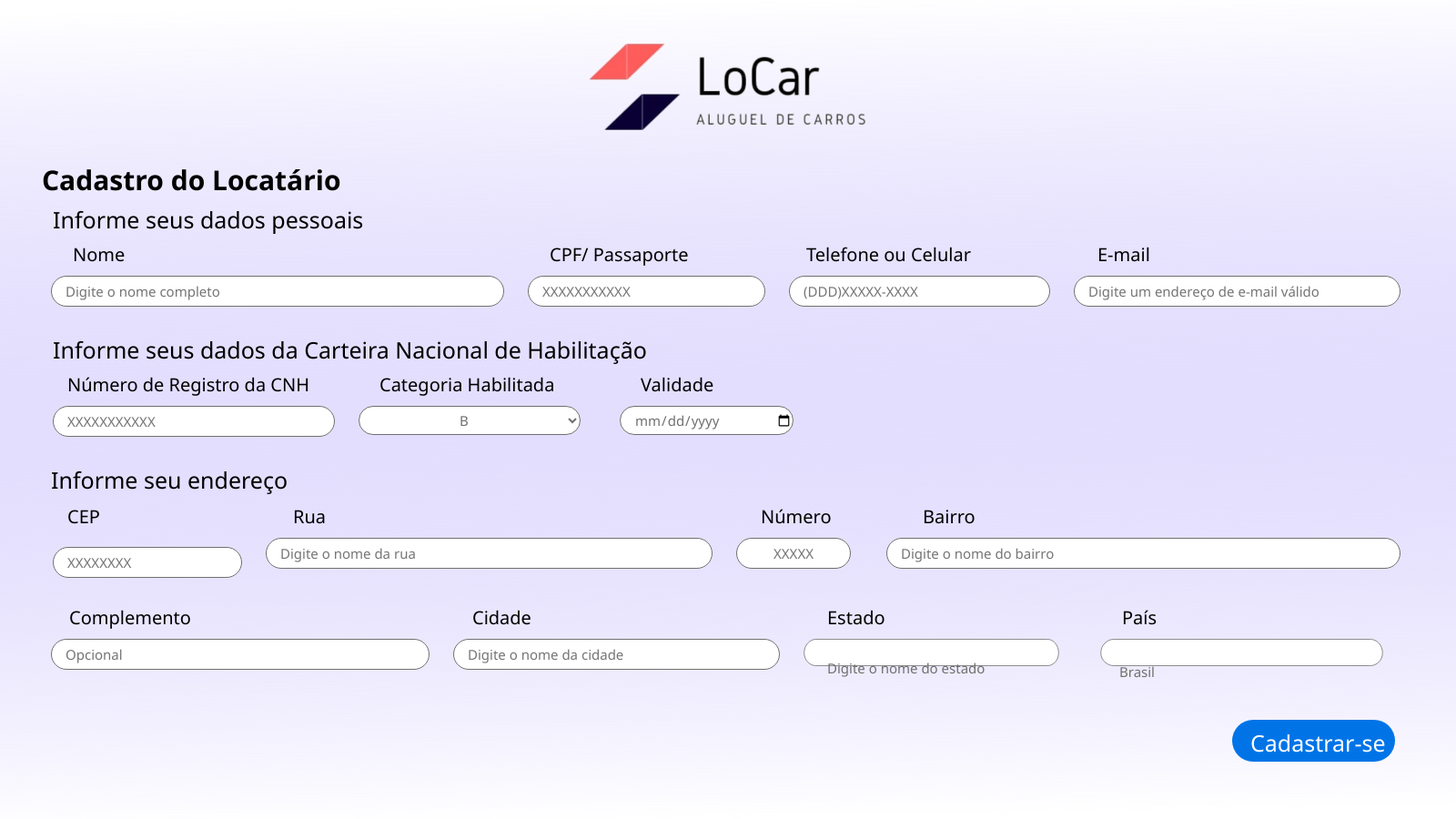
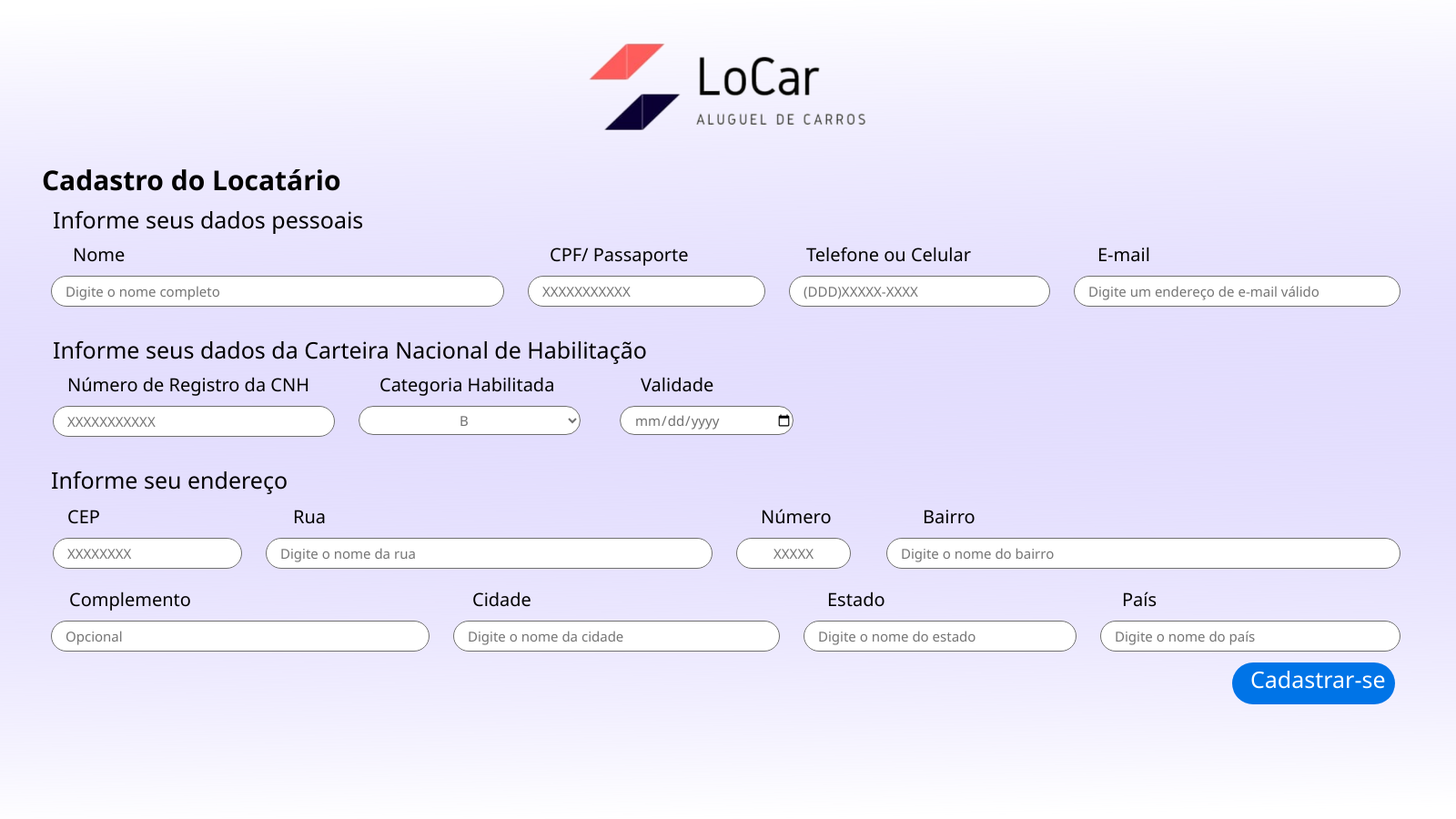
Before and after one commit to vmarianoc/LoCar, a PHP site: page /web1920Cadastro.html in a window 1600 px wide. Shown: the whole page at 91% size. Run offline with PHP 8.4, Linux system fonts and the light colour scheme.

Commit message:
alterações no front-end datela de cadastro

```diff
--- a/web1920Cadastro/web1920Cadastro.css
+++ b/web1920Cadastro/web1920Cadastro.css
@@ -45,40 +45,10 @@
       overflow-x: auto;
       overflow-y: auto;
       background-color: rgba(255, 255, 255, 1);
-      width: 1600.00px;
-    height: 900.00px;
+      width: auto;
+    height: auto;
     left: 0px;
     top: 0px;
-
-}
-.web1920Cadastro .caminho8 {
-    position: absolute;
-      box-sizing: border-box;
-      -ms-transform: rotate(0.00deg);
-    -webkit-transform: rotate(0.00deg);
-    transform: rotate(0.00deg);
-    -ms-transform-origin: center;
-    -webkit-transform-origin: center;
-    transform-origin: center;
-      opacity: 1;
-      cursor: default;
-      margin-top: 0.00px;
-      margin-right: 0.00px;
-      margin-bottom: 0.00px;
-      margin-left: 0.00px;
-      padding-top: 0.00px;
-      padding-right: 0.00px;
-      padding-bottom: 0.00px;
-      padding-left: 0.00px;
-      fill: rgba(255, 255, 255, 1);
-      stroke: rgba(112, 112, 112, 1);
-          stroke-width: 1.00px;
-          stroke-linecap: butt;
-      box-shadow: none;
-      width: 281.00px;
-    height: 30.00px;
-    left: 883.00px;
-    top: 702.00px;
 
 }
 
@@ -1027,7 +997,7 @@
       width: 189.00px;
     height: 30.00px;
     left: 58.00px;
-    top: 601.00px;
+    top: 591.00px;
 }
 
 .web1920Cadastro .cep {
@@ -1355,7 +1325,7 @@ top: 591.00px;
   width: 397.00px;
   height: 30.00px;
   left: 56.00px;
-  top: 702.00px;
+  top: 682.00px;
 
   position: absolute;
     box-sizing: content-box;
@@ -1416,7 +1386,7 @@ top: 591.00px;
       width: 126.00px;
     height: 27.00px;
     left: 76.00px;
-    top: 664.00px;
+    top: 644.00px;
 
 }
 
@@ -1466,7 +1436,7 @@ top: 591.00px;
   width: 340.00px;
   height: 30.00px;
   left: 498.00px;
-  top: 702.00px;
+  top: 682.00px;
 }
 
 .web1920Cadastro .cidade {
@@ -1505,31 +1475,39 @@ top: 591.00px;
       width: 61.00px;
     height: 27.00px;
     left: 519.00px;
-    top: 664.00px;
+    top: 644.00px;
 
 }
 
 .web1920Cadastro .digiteONomeDoEstado {
-    position: absolute;
-      box-sizing: content-box;
-      -ms-transform: rotate(0.00deg);
-    -webkit-transform: rotate(0.00deg);
-    transform: rotate(0.00deg);
-    -ms-transform-origin: center;
-    -webkit-transform-origin: center;
-    transform-origin: center;
-      opacity: 1;
-      cursor: default;
-      margin-top: 0.00px;
-      margin-right: 0.00px;
-      margin-bottom: 0.00px;
-      margin-left: 0.00px;
-      padding-top: 0.00px;
-      padding-right: 0.00px;
-      padding-bottom: 0.00px;
-      padding-left: 0.00px;
-      background-color: rgba(255, 255, 255, 0);
-      text-align: left;
+  background-color: rgba(255, 255, 255, 1);
+  border-bottom-color: rgba(112, 112, 112, 1);
+  border-bottom-style: solid;
+  border-bottom-width: 1.00px;
+  border-left-color: rgba(112, 112, 112, 1);
+  border-left-style: solid;
+  border-left-width: 1.00px;
+  border-right-color: rgba(112, 112, 112, 1);
+  border-right-style: solid;
+  border-right-width: 1.00px;
+  border-top-color: rgba(112, 112, 112, 1);
+  border-top-style: solid;
+  border-top-width: 1.00px;
+  border-top-left-radius: 25.00px;
+  border-top-right-radius: 25.00px;
+  border-bottom-left-radius: 25.00px;
+  border-bottom-right-radius: 25.00px;
+  box-shadow: none;
+
+  position: absolute;
+    box-sizing: content-box;
+  -ms-transform-origin: center;
+  -webkit-transform-origin: center;
+  transform-origin: center;
+    opacity: 1;
+    cursor: default;
+    text-align: left;
+    padding-inline-start: 15px;
     letter-spacing: 0.00px;
     color: rgba(112, 112, 112, 1);
     -webkit-text-stroke: 1.00px rgba(0, 0, 0, 0);
@@ -1538,15 +1516,15 @@ top: 591.00px;
   font-style: normal;
     font-family: 'Segoe UI', Arial;
     text-decoration: none;
-      box-shadow: none;
-      overflow-x: unset;
-      overflow-y: unset;
-      white-space: pre;
-      width: 165.00px;
-    height: 20.00px;
-    left: 909.00px;
-    top: 723.00px;
-
+    overflow-x: unset;
+    overflow-y: unset;
+    white-space: pre;
+
+
+  width: 281.00px;
+  height: 30.00px;
+  left: 883.00px;
+  top: 682.00px;
 }
 
 .web1920Cadastro .estado {
@@ -1585,7 +1563,7 @@ top: 591.00px;
       width: 59.00px;
     height: 27.00px;
     left: 909.00px;
-    top: 664.00px;
+    top: 644.00px;
 
 }
 
@@ -1625,79 +1603,56 @@ top: 591.00px;
       width: 34.00px;
     height: 27.00px;
     left: 1233.00px;
-    top: 664.00px;
-
-}
-
-.web1920Cadastro .caminho7 {
-    position: absolute;
-      box-sizing: border-box;
-      -ms-transform: rotate(0.00deg);
-    -webkit-transform: rotate(0.00deg);
-    transform: rotate(0.00deg);
-    -ms-transform-origin: center;
-    -webkit-transform-origin: center;
-    transform-origin: center;
-      opacity: 1;
-      cursor: default;
-      margin-top: 0.00px;
-      margin-right: 0.00px;
-      margin-bottom: 0.00px;
-      margin-left: 0.00px;
-      padding-top: 0.00px;
-      padding-right: 0.00px;
-      padding-bottom: 0.00px;
-      padding-left: 0.00px;
-      fill: rgba(255, 255, 255, 1);
-      stroke: rgba(112, 112, 112, 1);
-          stroke-width: 1.00px;
-          stroke-linecap: butt;
-      box-shadow: none;
+    top: 644.00px;
+
+}
+
+.web1920Cadastro .digiteONomeDoPais {
+
+  background-color: rgba(255, 255, 255, 1);
+  border-bottom-color: rgba(112, 112, 112, 1);
+  border-bottom-style: solid;
+  border-bottom-width: 1.00px;
+  border-left-color: rgba(112, 112, 112, 1);
+  border-left-style: solid;
+  border-left-width: 1.00px;
+  border-right-color: rgba(112, 112, 112, 1);
+  border-right-style: solid;
+  border-right-width: 1.00px;
+  border-top-color: rgba(112, 112, 112, 1);
+  border-top-style: solid;
+  border-top-width: 1.00px;
+  border-top-left-radius: 25.00px;
+  border-top-right-radius: 25.00px;
+  border-bottom-left-radius: 25.00px;
+  border-bottom-right-radius: 25.00px;
+  box-shadow: none;
+
+  position: absolute;
+    box-sizing: content-box;
+  -ms-transform-origin: center;
+  -webkit-transform-origin: center;
+  transform-origin: center;
+    opacity: 1;
+    cursor: default;
+    text-align: left;
+    padding-inline-start: 15px;
+    letter-spacing: 0.00px;
+    color: rgba(112, 112, 112, 1);
+    -webkit-text-stroke: 1.00px rgba(0, 0, 0, 0);
+    font-size: 15.00px;
+    font-weight: 400;
+  font-style: normal;
+    font-family: 'Segoe UI', Arial;
+    text-decoration: none;
+    overflow-x: unset;
+    overflow-y: unset;
+    white-space: pre;
+
   width: 311.00px;
   height: 30.00px;
   left: 1209.00px;
-    top: 702.00px;
-
-}
-
-.web1920Cadastro .digiteONomeDoPais {
-    position: absolute;
-      box-sizing: content-box;
-      -ms-transform: rotate(0.00deg);
-    -webkit-transform: rotate(0.00deg);
-    transform: rotate(0.00deg);
-    -ms-transform-origin: center;
-    -webkit-transform-origin: center;
-    transform-origin: center;
-      opacity: 1;
-      cursor: default;
-      margin-top: 0.00px;
-      margin-right: 0.00px;
-      margin-bottom: 0.00px;
-      margin-left: 0.00px;
-      padding-top: 0.00px;
-      padding-right: 0.00px;
-      padding-bottom: 0.00px;
-      padding-left: 0.00px;
-      background-color: rgba(255, 255, 255, 0);
-      text-align: left;
-      letter-spacing: 0.00px;
-      color: rgba(112, 112, 112, 1);
-      -webkit-text-stroke: 1.00px rgba(0, 0, 0, 0);
-      font-size: 15.00px;
-      font-weight: 400;
-    font-style: normal;
-      font-family: 'Segoe UI', Arial;
-      text-decoration: none;
-      box-shadow: none;
-      overflow-x: unset;
-      overflow-y: unset;
-      white-space: pre;
-      width: 147.00px;
-    height: 20.00px;
-    left: 1230.00px;
-    top: 727.00px;
-
+  top: 682.00px;
 }
 
 .web1920Cadastro .retangulo3 {
@@ -1739,8 +1694,7 @@ top: 591.00px;
       box-shadow: none;
       width: 179.00px;
     height: 46.00px;
-    left: 1354.00px;
-    top: 791.00px;
+    left: 1354.00px;top: 728.00px;
 
 }
 
@@ -1780,6 +1734,6 @@ top: 591.00px;
       width: 139.00px;
     height: 33.00px;
     left: 1374.00px;
-    top: 798.00px;
-
-}
+    top: 728.00px;
+
+}
--- a/web1920Cadastro/web1920Cadastro.html
+++ b/web1920Cadastro/web1920Cadastro.html
@@ -11,11 +11,7 @@
 
     <body>
         <div data-layer="c29ea42a-d886-4086-a597-e008cc1158b0" class="web1920Cadastro justify-content-center">
-            <img src="assets/web1920Cadastro.png" class=" img-fluid">
-            <svg data-layer="80c9cb4b-07e4-4398-9ade-7ec83301aada" preserveAspectRatio="none" viewBox="-0.75 -0.75 297.5 46.5" class="caminho8">
-                <path d="M 13.78137969970703 0 L 282.8178100585938 0 C 290.2636108398438 0 296 10.57359218597412 296 23 C 296 35.42640686035156 290.2636108398438 45
-                282.8178100585938 45 L 13.78137969970703 45 C 6.335594654083252 45 0 35.42640686035156 0 23 C 0 10.57359218597412 6.335594654083252 0 13.78137969970703 0 Z"  /></svg>
-            <div data-layer="2d856e97-239d-461b-b200-d47678f5e26d">
+            <img src="assets/web1920Cadastro.png" class=" img-fluid"><div data-layer="2d856e97-239d-461b-b200-d47678f5e26d">
                 <input class="digiteONomeCompleto" type="text" placeholder="Digite o nome completo" name="text" pattern="[a-zA-Záãâéêíîóôõú\s]+$" required>
             </div>
             <div data-layer="5ccac4d4-8227-4ad8-a0f8-ee42d766c258" class="informeSeusDadosPessoais">Informe seus dados pessoais</div>
@@ -67,13 +63,14 @@
                 <input class="opcional" type="text" placeholder="Opcional" name="text" pattern="[a-zA-Záãâéêíîóôõú\s]+$"></div>
             <div data-layer="a51ba5af-f482-4dfb-9161-557182c4749a" class="complemento">Complemento</div>
             <div data-layer="8f4c15a9-723d-41aa-90e5-d11a265df971">
-                <input class="digiteONomeDaCidade" class="opcional" type="text" placeholder="Digite o nome da cidade" name="text" pattern="[a-zA-Záãâéêíîóôõú\s]+$"></div>
+                <input class="digiteONomeDaCidade" type="text" placeholder="Digite o nome da cidade" name="text" pattern="[a-zA-Záãâéêíîóôõú\s]+$"></div>
             <div data-layer="bd2ff272-7d7c-497c-8043-496f2c47dfa5" class="cidade">Cidade</div>
-            <div data-layer="5a9828e2-ab30-422d-9610-db4bdf6c52ec" class="digiteONomeDoEstado">Digite o nome do estado</div>
+            <div data-layer="5a9828e2-ab30-422d-9610-db4bdf6c52ec">
+                <input class="digiteONomeDoEstado" type="text" placeholder="Digite o nome do estado" name="text" pattern="[a-zA-Záãâéêíîóôõú\s]+$"></div>
             <div data-layer="fb5cd7fd-5ff6-4676-a5e5-3134cc9eaccf" class="estado">Estado</div>
             <div data-layer="53b37357-cef2-4105-9513-5bd7e8fa20bf" class="pais">País</div>
-            <svg data-layer="3cf9f007-737d-4177-b88c-e0de2f375018" preserveAspectRatio="none" viewBox="-0.75 -0.75 327.5 46.5" class="caminho7"><path d="M 15.17814064025879 0 L 311.4818115234375 0 C 319.6822204589844 0 326 10.57359218597412 326 23 C 326 35.42640686035156 319.6822204589844 45 311.4818115234375 45 L 15.17814064025879 45 C 6.977715492248535 45 0 35.42640686035156 0 23 C 0 10.57359218597412 6.977715492248535 0 15.17814064025879 0 Z"  /></svg>
-            <div data-layer="62898099-3600-4d83-8d2e-234c34b5eced" class="digiteONomeDoPais">Brasil</div>
+            <div data-layer="62898099-3600-4d83-8d2e-234c34b5eced">
+                <input class="digiteONomeDoPais" type="text" placeholder="Digite o nome do país" name="text" pattern="[a-zA-Záãâéêíîóôõú\s]+$"></div>
             <div data-layer="67c17e44-c3e1-4947-94f3-a2a3791798d1" class="retangulo3"></div>
             <div data-layer="0eb6f95b-8e65-453a-9a77-289b7db39653" class="cadastrarSe">Cadastrar-se</div>
         </div>
```
Lines whose indentation alone changed are shown as unchanged.
